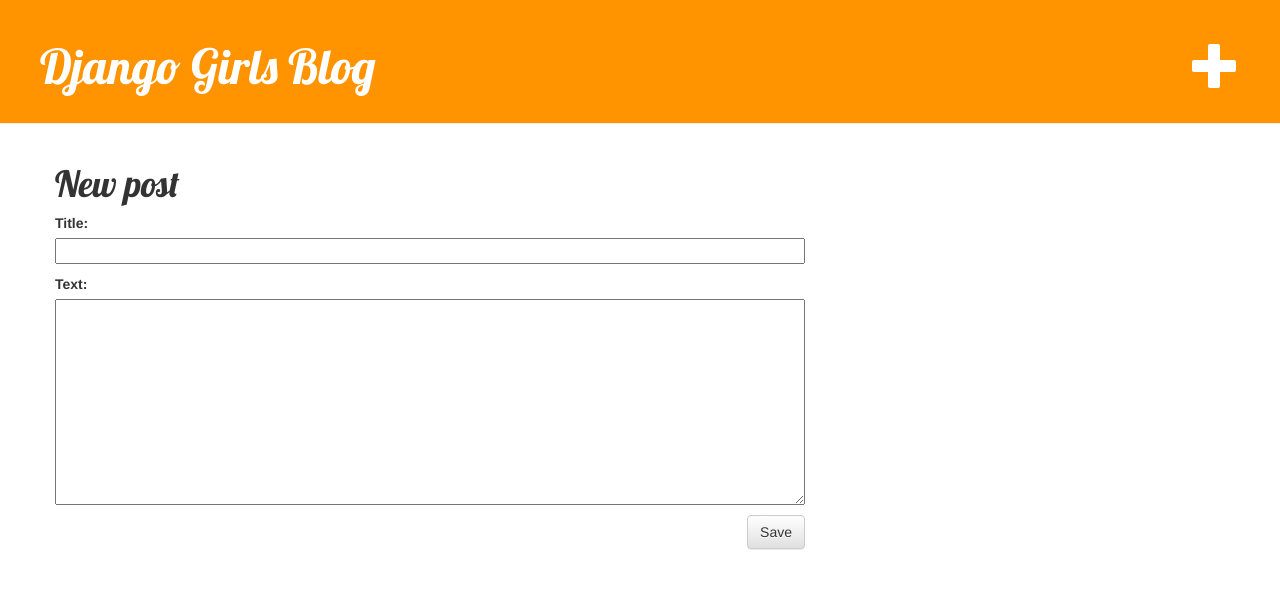
After one commit to svenadeDjango/myFirstProject, a Django app: page /post/new in a window 1280 px wide. The commit adds this page. Shown: the top 589 px of the page. Run offline with Django 3.2, Linux system fonts and the light colour scheme; some libraries are stand-ins or nearby versions.

Commit message:
added edit buton

```diff
--- /dev/null
+++ b/blog/forms.py
@@ -0,0 +1,9 @@
+from django import forms
+
+from .models import Post
+
+class PostForm(forms.ModelForm):
+
+    class Meta:
+        model = Post
+        fields = ('title', 'text',)
--- a/blog/templates/blog/base.html
+++ b/blog/templates/blog/base.html
@@ -9,7 +9,12 @@
     </head>
     <body>
         <div class="page-header">
-            <h1><a href="/">Django Girls Blog</a></h1>
+            <h1>
+                <a href="/">Django Girls Blog</a>
+                <a href="{% url 'post_new' %}" class="top-menu">
+                    <span class="glyphicon glyphicon-plus"></span>
+                </a>
+            </h1>
         </div>
         <div class="content container">
             <div class="row">
--- a/blog/templates/blog/post_detail.html
+++ b/blog/templates/blog/post_detail.html
@@ -7,6 +7,9 @@
                 {{ post.published_date }}
             </div>
         {% endif %}
+        <a class="btn btn-default" href="{% url 'post_edit' pk=post.pk %}">
+            <span class="glyphicon glyphicon-pencil"></span>
+        </a>
         <h1>{{ post.title }}</h1>
         <p>{{ post.text|linebreaksbr }}</p>
     </div>
--- /dev/null
+++ b/blog/templates/blog/post_edit.html
@@ -0,0 +1,9 @@
+{% extends 'blog/base.html' %}
+
+{% block content %}
+    <h1>New post</h1>
+    <form method="POST" class="post-form">{% csrf_token %}
+        {{ form.as_p }}
+        <button type="submit" class="save btn btn-default">Save</button>
+    </form>
+{% endblock %}
--- a/blog/urls.py
+++ b/blog/urls.py
@@ -3,5 +3,7 @@ from . import views
 
 urlpatterns = [
     path('', views.post_list, name='post_list'),
-    path('post/<int:pk>/', views.post_detail, name='post_detail')
+    path('post/<int:pk>/', views.post_detail, name='post_detail'),
+    path('post/new', views.post_new, name='post_new'),
+    path('post/<int:pk>/edit/', views.post_edit, name='post_edit'),
 ]
--- a/blog/views.py
+++ b/blog/views.py
@@ -1,7 +1,10 @@
 from django.shortcuts import render
 from .models import Post
 from django.utils import timezone
-from django.shortcuts import render, get_object_or_404
+from django.shortcuts import get_object_or_404
+from django.shortcuts import redirect
+from .forms import PostForm
+
 
 def post_list(request):
     posts = Post.objects.filter(published_date__lte=timezone.now()).order_by('published_date')
@@ -10,3 +13,30 @@ def post_list(request):
 def post_detail(request, pk):
     post = get_object_or_404(Post, pk=pk)
     return render(request, 'blog/post_detail.html', {'post': post})
+
+def post_new(request):
+    if request.method == "POST":
+        form = PostForm(request.POST)
+        if form.is_valid():
+            post = form.save(commit=False)
+            post.author = request.user
+            post.published_date = timezone.now()
+            post.save()
+            return redirect('post_detail', pk=post.pk)
+    else:
+        form = PostForm()
+    return render(request, 'blog/post_edit.html', {'form': form})
+
+def post_edit(request, pk):
+    post = get_object_or_404(Post, pk=pk)
+    if request.method == "POST":
+        form = PostForm(request.POST, instance=post)
+        if form.is_valid():
+            post = form.save(commit=False)
+            post.author = request.user
+            post.published_date = timezone.now()
+            post.save()
+            return redirect('post_detail', pk=post.pk)
+    else:
+        form = PostForm(instance=post)
+    return render(request, 'blog/post_edit.html', {'form': form})
```
